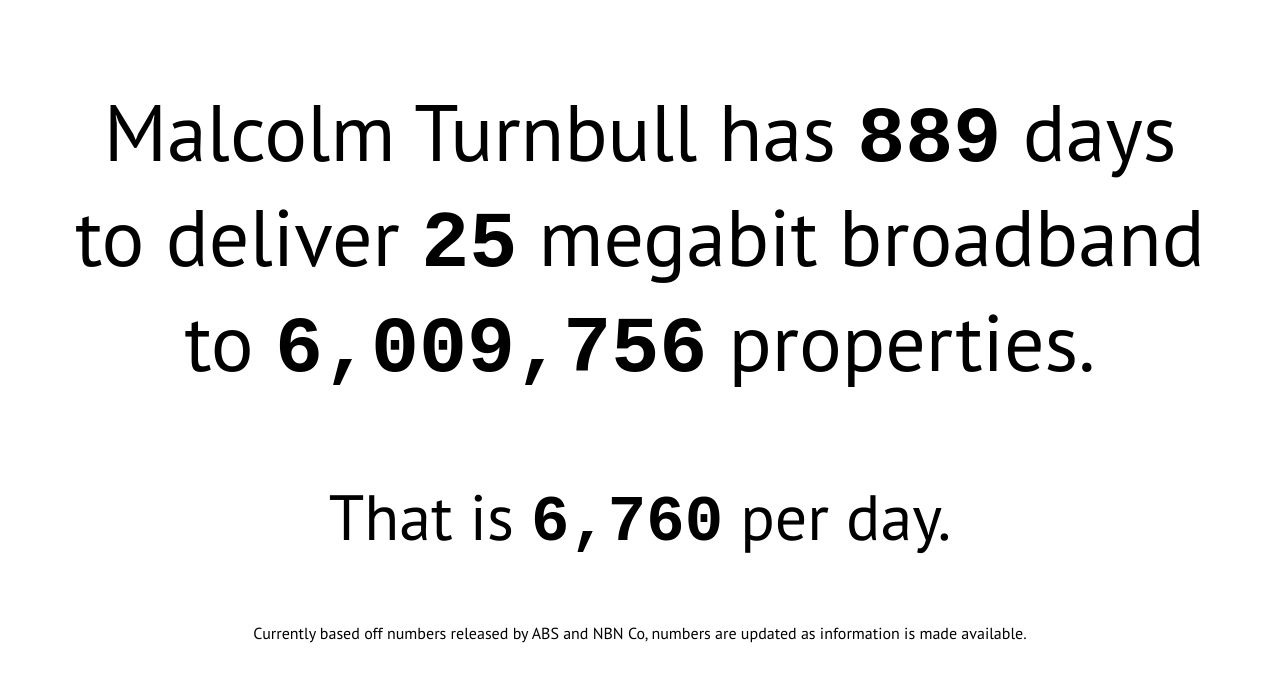
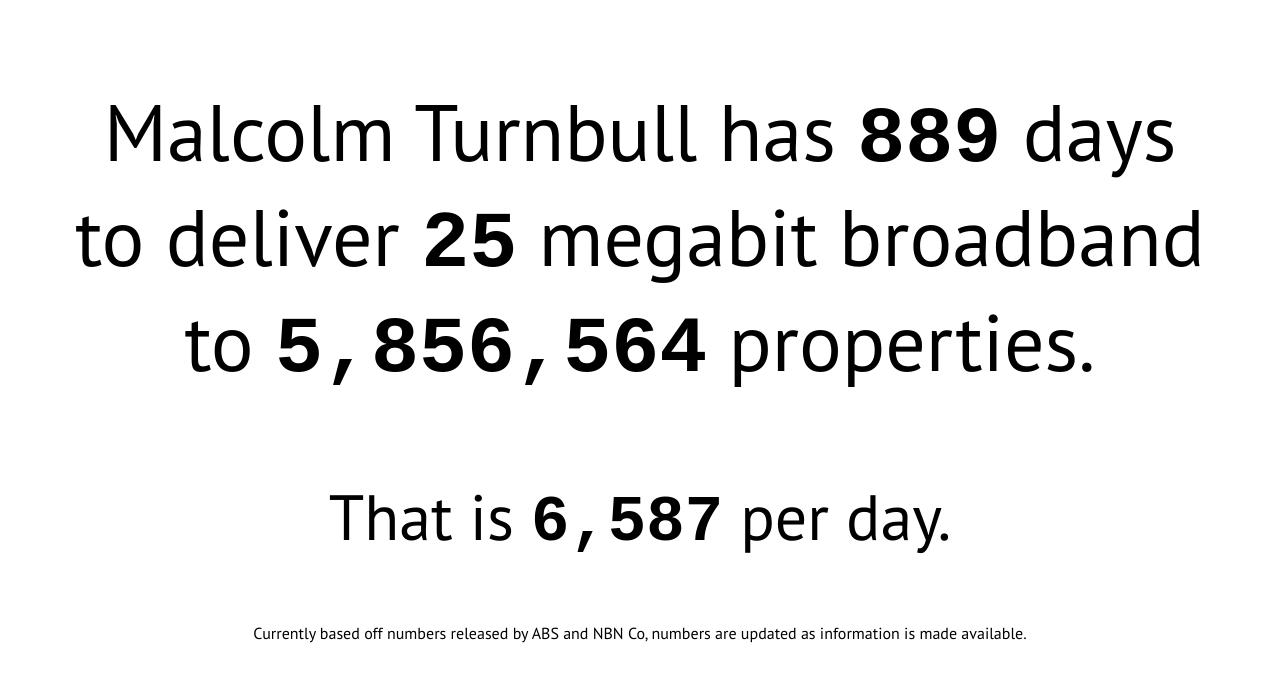
Before and after one commit to Cameron-D/NBN-Countdown, a plain HTML site: page index.html in a window 1280 px wide. Drawn offline with nearby package versions, Linux system fonts and the light colour scheme; a web font is replaced by a local one.

Commit message:
Update index.html

```diff
--- a/index.html
+++ b/index.html
@@ -32,11 +32,11 @@
 		<p class="tiny">Currently based off numbers released by ABS and NBN Co, numbers are updated as information is made available.</p>
 		<script src="//ajax.googleapis.com/ajax/libs/jquery/2.0.3/jquery.min.js"></script>
 		<script type="text/javascript">
-			var properties_left = Math.round((9117033*0.71)-463337);
+			var properties_left = Math.round((9117033*0.71)-616529);
 			// Currently: 71% of total dwellings - already passed by FTTH
 			// 9117033 dwellings		http://www.censusdata.abs.gov.au/census_services/getproduct/census/2011/quickstat/0
 			// To 71% of the population	http://delimiter.com.au/2013/09/07/fttp-dream-coalition-victory-kills-labors-nbn/
-			// 463337 properties passed	http://www.nbnco.com.au/about-us/weekly-progress-report.html
+			// 616529 properties passed	http://www.nbnco.com.au/corporate-information/about-nbn-co/corporate-plan/weekly-progress-report.html
 			$(function() {
 				var now=new Date(),dateEnd=new Date(2016,11,31),days=Math.round((dateEnd-now)/1000/60/60/24);
 				$("#days").html(commas(days));
```
